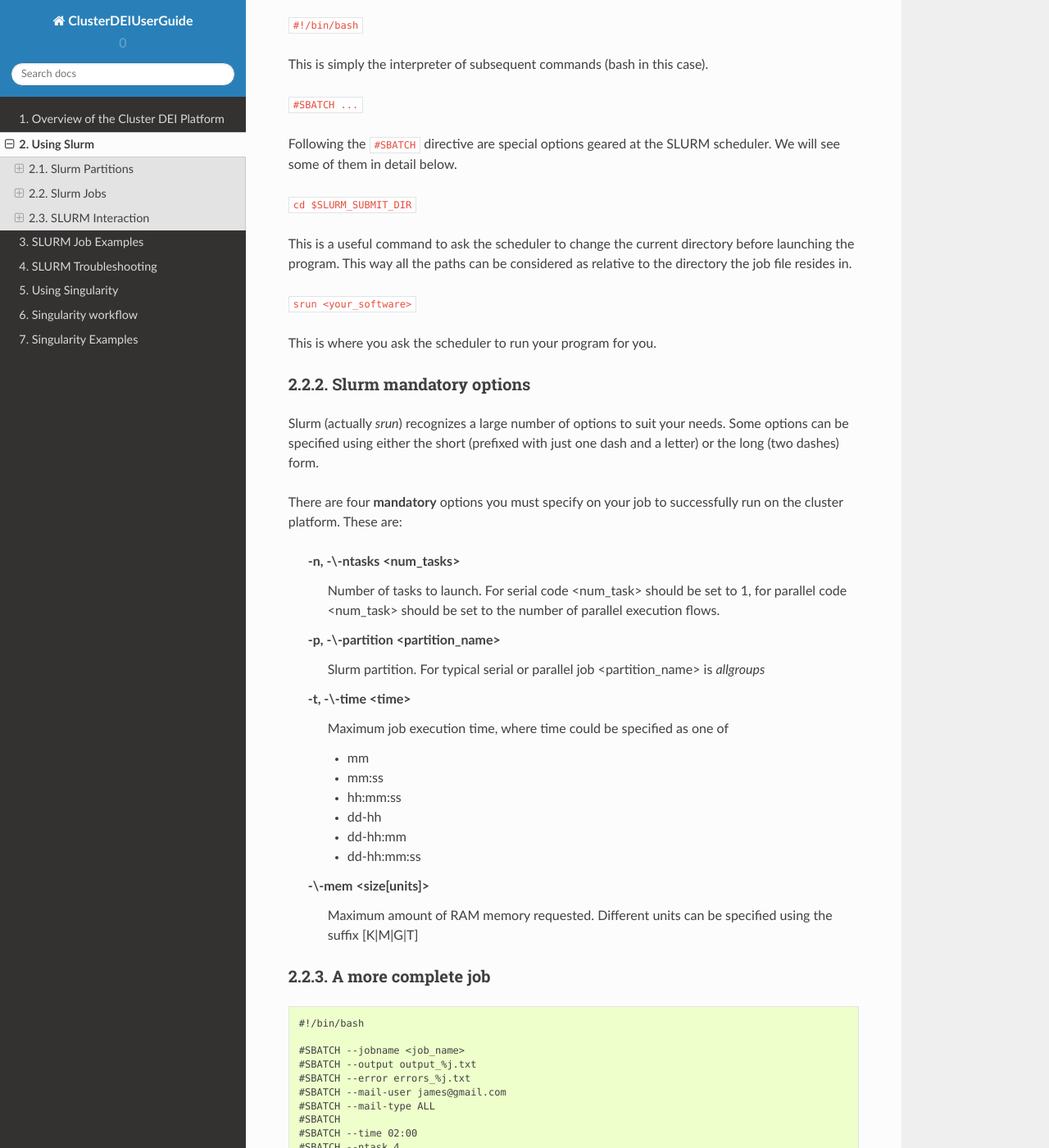
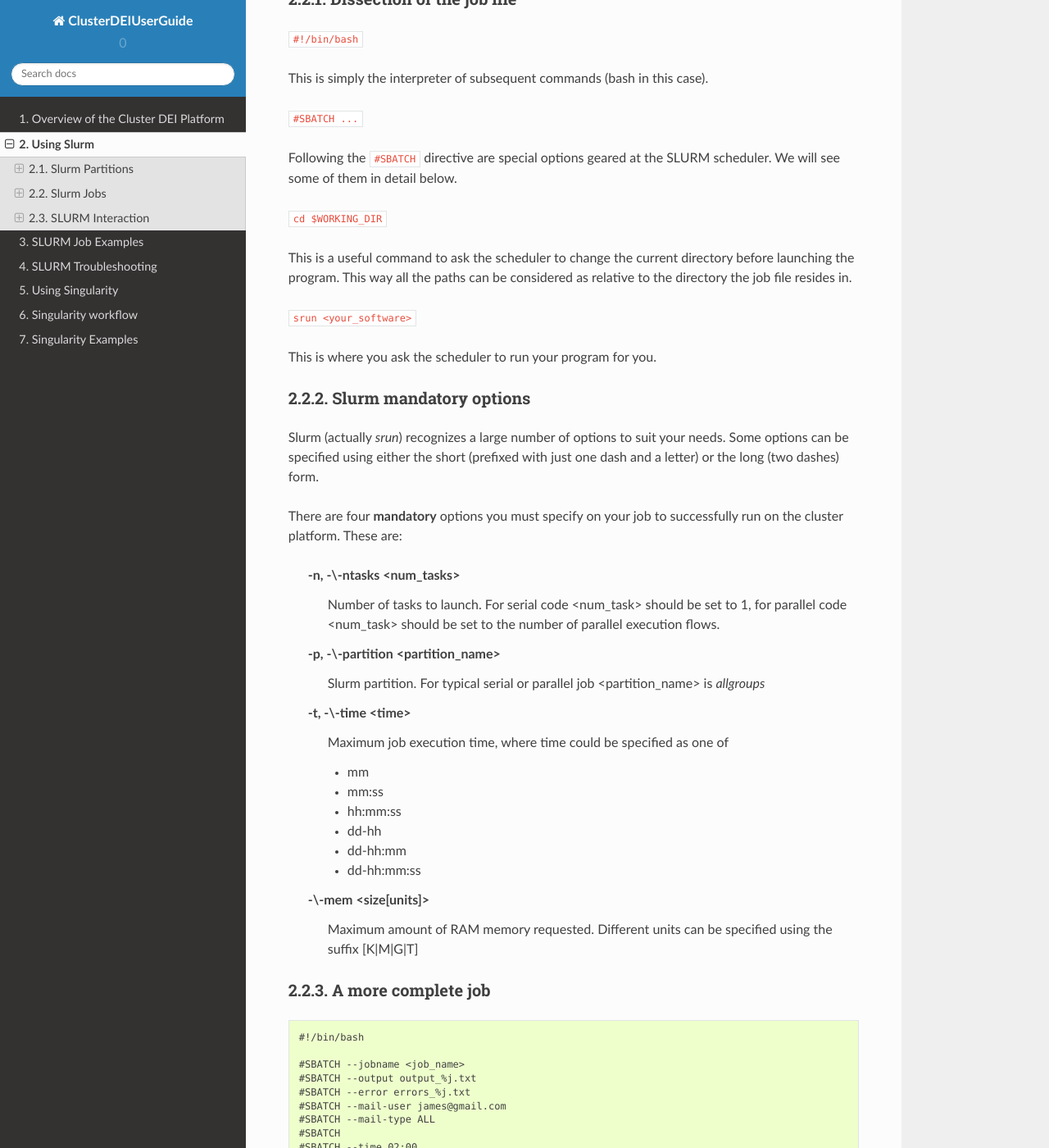
Before and after one commit to agostinoandriolo/clusterDEIguide, a Sphinx documentation site: the page built from ClusterDEIUserGuide-master/docs/UsingSLURM.rst, in a window 1280 px wide and 1400 px high, scrolled down 1268 px. Shown: the whole window at 82% size. Built offline with Sphinx 7.4.7 and the Read the Docs theme 2.0.0, drawn with Linux system fonts in a browser that asks for light colours; some of the changed text lies outside the part shown.

Commit message:
Update UsingSLURM.rst

```diff
--- a/ClusterDEIUserGuide-master/docs/UsingSLURM.rst
+++ b/ClusterDEIUserGuide-master/docs/UsingSLURM.rst
@@ -67,7 +67,8 @@
    #SBATCH --time 02:00
    #SBATCH --mem 1G
 
-   cd $SLURM_SUBMIT_DIR
+   cd $WORKING_DIR
+   #your working directory
 
    srun <your_software>
 
@@ -85,7 +86,7 @@
 Following the ``#SBATCH`` directive are special options geared at the SLURM
 scheduler. We will see some of them in detail below.
 
-``cd $SLURM_SUBMIT_DIR``
+``cd $WORKING_DIR``
 
 This is a useful command to ask the scheduler to change the current directory
 before launching the program. This way all the paths can be considered as
@@ -149,7 +150,8 @@
   #SBATCH --partition allgroups
   #SBATCH --mem 1G
 
-  cd $SLURM_SUBMIT_DIR
+  cd $WORKING_DIR
+  #your working directory
 
   srun <your_software>
 
```
